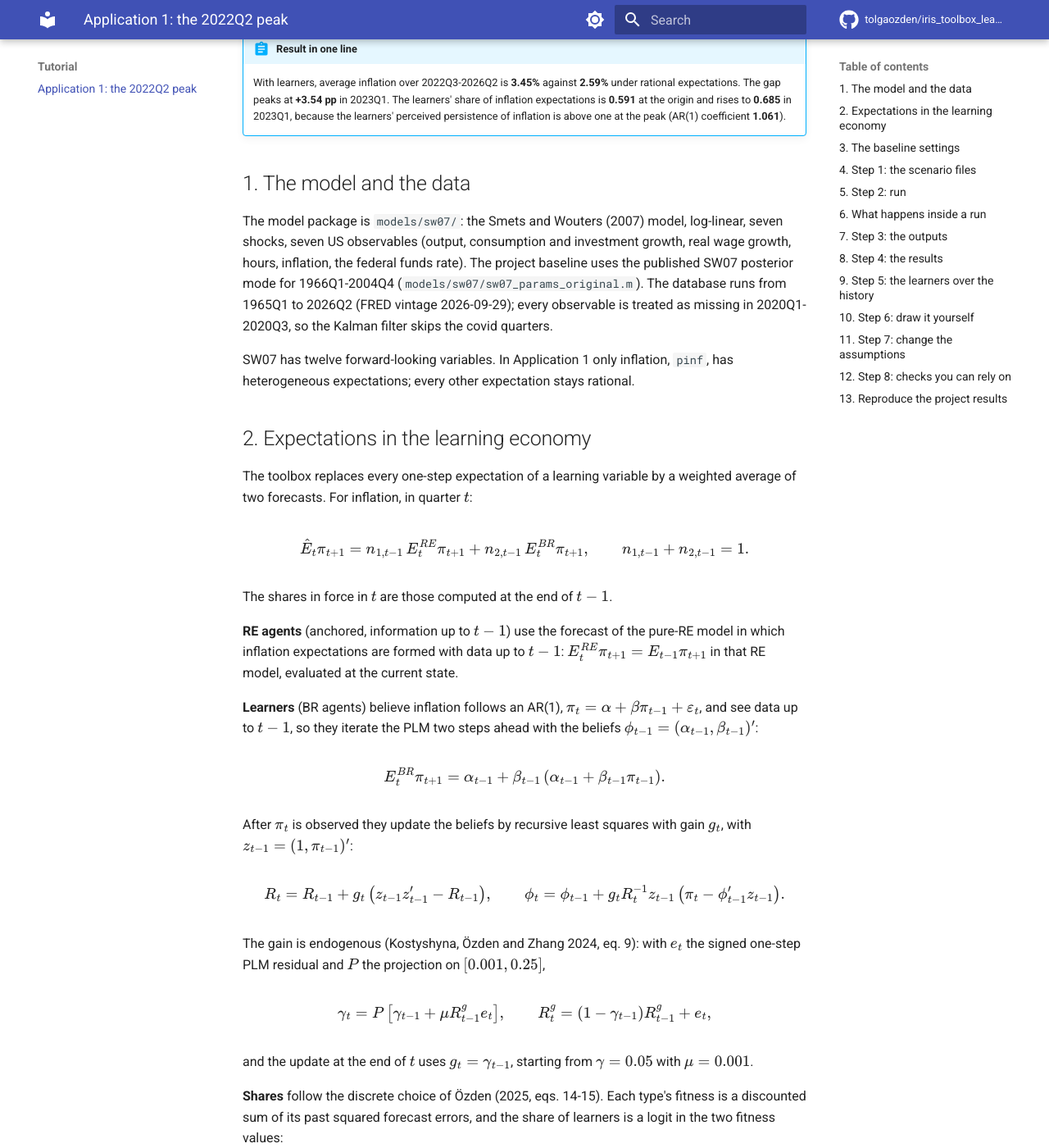
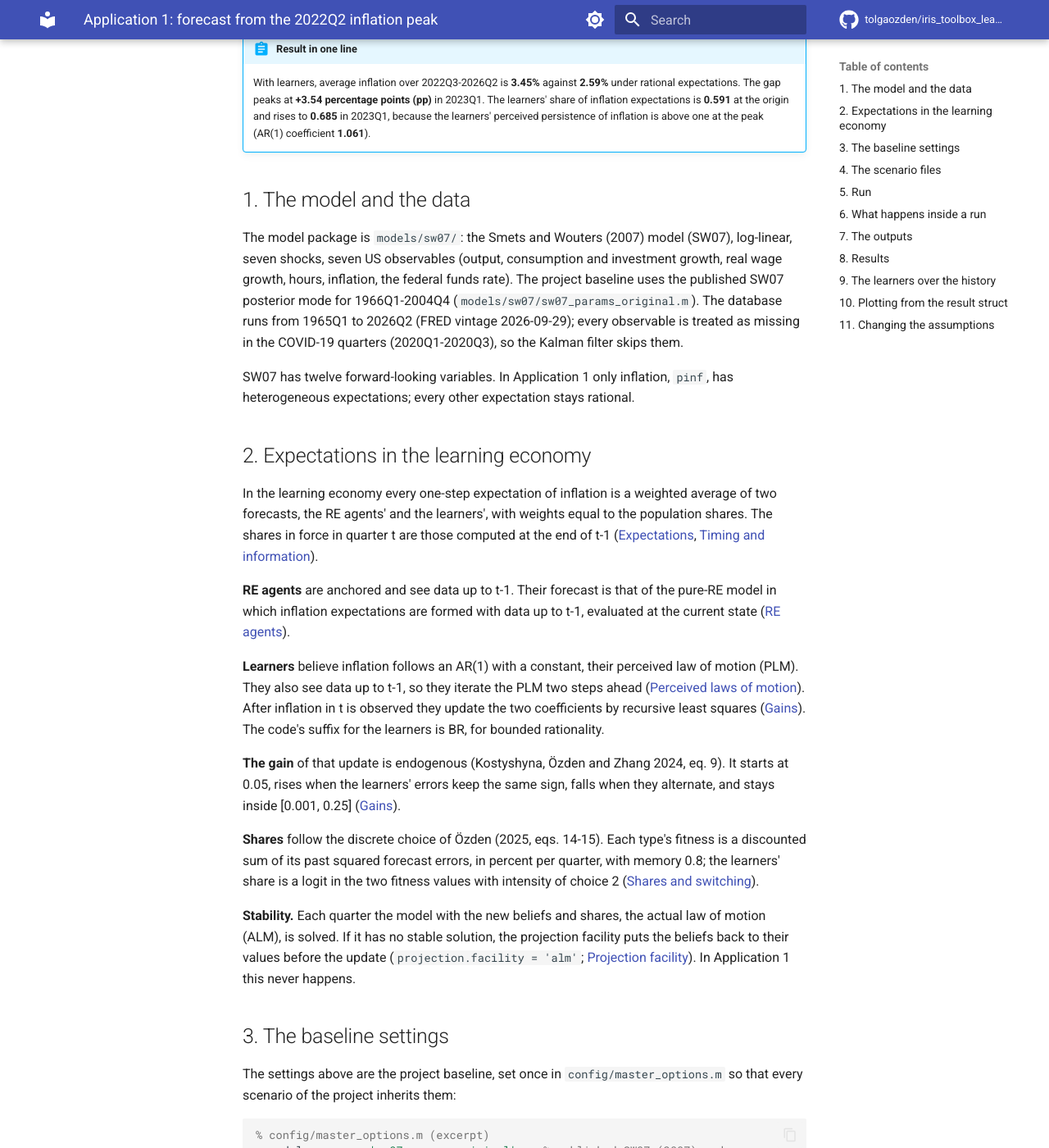
Before and after one commit to HetLearn/iris_toolbox_learning, an MkDocs documentation site: the page built from docs_site/applications/app1-peak.md, in a window 1280 px wide and 1400 px high, scrolled down 469 px. Shown: the whole window at 82% size. Built offline with MkDocs 1.6.1 and Material for MkDocs 9.7.7, drawn with Linux system fonts in a browser that asks for light colours; comment, search, counter and statistics services are not loaded; some of the changed text lies outside the part shown.

Commit message:
Site: Application 1 tutorial becomes the first application page (docs_site/applications/app1-peak.md)
US spelling, no second person, abbreviations spelled out on first use, internal dates and labels removed, notation aligned with the technical appendix.

````diff
--- a/docs_site/tutorial/application-1.md
+++ b/docs_site/applications/app1-peak.md
@@ -2,95 +2,66 @@
 
 This is the main tutorial. It takes one question through the whole toolbox: the scenario
 files, the run, what happens inside it, the output files, and the results with the figures
-and numbers of the project's baseline (results of 2026-10-21, `results/summary_v3/`).
+and numbers of the project's baseline (summary tables in `results/summary_v3/`).
 
-**The question.** US inflation (GDP deflator) peaked in 2022Q2 at 8.9% annualised. Suppose
+**The question.** US inflation (GDP deflator) peaked in 2022Q2 at 8.9% annualized. Suppose
 that from that quarter on no further shocks hit the economy. How fast does inflation come
-down if every agent has rational expectations, and how fast if part of the population forms
-inflation expectations by adaptive learning, with the share of learners moving with recent
-forecast performance?
+down if every agent has rational expectations (RE), and how fast if part of the population
+forms inflation expectations by adaptive learning, with the share of learners moving with
+recent forecast performance?
 
 !!! abstract "Result in one line"
     With learners, average inflation over 2022Q3-2026Q2 is **3.45%** against **2.59%** under
-    rational expectations. The gap peaks at **+3.54 pp** in 2023Q1. The learners' share of
-    inflation expectations is **0.591** at the origin and rises to **0.685** in 2023Q1,
-    because the learners' perceived persistence of inflation is above one at the peak
-    (AR(1) coefficient **1.061**).
+    rational expectations. The gap peaks at **+3.54 percentage points (pp)** in 2023Q1. The
+    learners' share of inflation expectations is **0.591** at the origin and rises to
+    **0.685** in 2023Q1, because the learners' perceived persistence of inflation is above one
+    at the peak (AR(1) coefficient **1.061**).
 
 ## 1. The model and the data
 
-The model package is `models/sw07/`: the Smets and Wouters (2007) model, log-linear, seven
-shocks, seven US observables (output, consumption and investment growth, real wage growth,
-hours, inflation, the federal funds rate). The project baseline uses the published SW07
+The model package is `models/sw07/`: the Smets and Wouters (2007) model (SW07), log-linear,
+seven shocks, seven US observables (output, consumption and investment growth, real wage
+growth, hours, inflation, the federal funds rate). The project baseline uses the published SW07
 posterior mode for 1966Q1-2004Q4 (`models/sw07/sw07_params_original.m`). The database runs
-from 1965Q1 to 2026Q2 (FRED vintage 2026-09-29); every observable is treated as missing in
-2020Q1-2020Q3, so the Kalman filter skips the covid quarters.
+from 1965Q1 to 2026Q2 (FRED vintage 2026-09-29); every observable is treated as missing in the
+COVID-19 quarters (2020Q1-2020Q3), so the Kalman filter skips them.
 
 SW07 has twelve forward-looking variables. In Application 1 only inflation, `pinf`, has
 heterogeneous expectations; every other expectation stays rational.
 
 ## 2. Expectations in the learning economy
 
-The toolbox replaces every one-step expectation of a learning variable by a weighted
-average of two forecasts. For inflation, in quarter \(t\):
+In the learning economy every one-step expectation of inflation is a weighted average of two
+forecasts, the RE agents' and the learners', with weights equal to the population shares. The
+shares in force in quarter t are those computed at the end of t-1
+([Expectations](../options/expectations.md#what-the-toolbox-does-with-the-model),
+[Timing and information](../options/timing.md#the-order-of-events-in-quarter-t)).
 
-\[
-\hat E_t \pi_{t+1} = n_{1,t-1}\, E^{RE}_t \pi_{t+1} + n_{2,t-1}\, E^{BR}_t \pi_{t+1},
-\qquad n_{1,t-1} + n_{2,t-1} = 1 .
-\]
+**RE agents** are anchored and see data up to t-1. Their forecast is that of the pure-RE model
+in which inflation expectations are formed with data up to t-1, evaluated at the current state
+([RE agents](../options/re-agents.md)).
 
-The shares in force in \(t\) are those computed at the end of \(t-1\).
+**Learners** believe inflation follows an AR(1) with a constant, their perceived law of motion
+(PLM). They also see data up to t-1, so they iterate the PLM two steps ahead
+([Perceived laws of motion](../options/plm.md#how-a-plm-forecasts)). After inflation in t is
+observed they update the two coefficients by recursive least squares
+([Gains](../options/gains.md)). The code's suffix for the learners is BR, for bounded
+rationality.
 
-**RE agents** (anchored, information up to \(t-1\)) use the forecast of the pure-RE model in
-which inflation expectations are formed with data up to \(t-1\): \(E^{RE}_t \pi_{t+1} =
-E_{t-1}\pi_{t+1}\) in that RE model, evaluated at the current state.
-
-**Learners** (BR agents) believe inflation follows an AR(1),
-\(\pi_t = \alpha + \beta \pi_{t-1} + \varepsilon_t\), and see data up to \(t-1\), so they
-iterate the PLM two steps ahead with the beliefs \(\phi_{t-1} = (\alpha_{t-1}, \beta_{t-1})'\):
-
-\[
-E^{BR}_t \pi_{t+1} = \alpha_{t-1} + \beta_{t-1}\left(\alpha_{t-1} + \beta_{t-1}\pi_{t-1}\right).
-\]
-
-After \(\pi_t\) is observed they update the beliefs by recursive least squares with gain
-\(g_t\), with \(z_{t-1} = (1, \pi_{t-1})'\):
-
-\[
-R_t = R_{t-1} + g_t\left(z_{t-1}z_{t-1}' - R_{t-1}\right), \qquad
-\phi_t = \phi_{t-1} + g_t R_t^{-1} z_{t-1}\left(\pi_t - \phi_{t-1}' z_{t-1}\right).
-\]
-
-The gain is endogenous (Kostyshyna, Özden and Zhang 2024, eq. 9): with \(e_t\) the signed
-one-step PLM residual and \(P\) the projection on \([0.001, 0.25]\),
-
-\[
-\gamma_t = P\left[\gamma_{t-1} + \mu R^g_{t-1} e_t\right], \qquad
-R^g_t = (1 - \gamma_{t-1}) R^g_{t-1} + e_t ,
-\]
-
-and the update at the end of \(t\) uses \(g_t = \gamma_{t-1}\), starting from \(\gamma = 0.05\)
-with \(\mu = 0.001\).
+**The gain** of that update is endogenous (Kostyshyna, Özden and Zhang 2024, eq. 9). It starts
+at 0.05, rises when the learners' errors keep the same sign, falls when they alternate, and
+stays inside [0.001, 0.25] ([Gains](../options/gains.md#the-endogenous-gain)).
 
 **Shares** follow the discrete choice of Özden (2025, eqs. 14-15). Each type's fitness is a
-discounted sum of its past squared forecast errors, and the share of learners is a logit in
-the two fitness values:
+discounted sum of its past squared forecast errors, in percent per quarter, with memory 0.8;
+the learners' share is a logit in the two fitness values with intensity of choice 2
+([Shares and switching](../options/switching.md#the-rule)).
 
-\[
-U^i_t = \omega U^i_{t-1} - (1 - \omega)\left(\pi_t - F^i_{t-1}\right)^2, \qquad i \in \{RE, BR\},
-\]
-
-\[
-n_{2,t} = \frac{\exp(\chi U^{BR}_t)}{\exp(\chi U^{RE}_t) + \exp(\chi U^{BR}_t)},
-\]
-
-where \(F^i_{t-1}\) is type \(i\)'s forecast of \(\pi_t\) made in \(t-1\), errors are in percent
-per quarter, \(\chi = 2\) is the intensity of choice and \(\omega = 0.8\) the memory.
-
-**Stability.** Each quarter the model with the new beliefs and shares (the actual law of
-motion, ALM) is solved. If it has no stable solution, the projection facility puts the
-beliefs back to their values before the update (`projection.facility = 'alm'`). In
-Application 1 this never happens.
+**Stability.** Each quarter the model with the new beliefs and shares, the actual law of
+motion (ALM), is solved. If it has no stable solution, the projection facility puts the
+beliefs back to their values before the update (`projection.facility = 'alm'`;
+[Projection facility](../options/projection-facility.md)). In Application 1 this never
+happens.
 
 ## 3. The baseline settings
 
@@ -114,10 +85,11 @@
 ```
 
 These values differ from the toolbox defaults in `hetlearn.defaults()` (constant gain 0.0585,
-\(\chi = 0.51\), memory 0.6, period-t RE information, smoothed history, facility `'plm_alm'`).
-A new project starts from the defaults; set your own baseline in your `master_options.m`.
+intensity of choice 0.51, memory 0.6, period-t RE information, smoothed history, facility
+`'plm_alm'`). A new project starts from the defaults and sets its own baseline in its
+`config/master_options.m`.
 
-## 4. Step 1: the scenario files
+## 4. The scenario files
 
 Every SW07 scenario descends from one parent, `scenarios/sw07/base/sw07_re.m`. It sets the
 model, finds the inflation peak and fixes the horizon. It also lists every other option as a
@@ -181,7 +153,7 @@
 `a1_learn` is the parent of every learning scenario in the other applications and the model
 variants, so a change here reaches all of them.
 
-## 5. Step 2: run
+## 5. Run
 
 ```matlab
 setup_paths
@@ -195,8 +167,7 @@
 res    = hetlearn.run(a1_learn());
 ```
 
-On this machine the two runs take about 16 and 11 seconds. A failing run under
-`run_applications` is printed and logged, and the next one runs.
+A failing run under `run_applications` is printed and logged, and the next one runs.
 
 ## 6. What happens inside a run
 
@@ -204,18 +175,18 @@
 
 | Stage | Function | What it does in Application 1 |
 |---|---|---|
-| Options | `hetlearn.load_options` | Merges `hetlearn.defaults()` < `config/master_options.m` < `cfg`, checks every name and value |
+| Options | `hetlearn.load_options` | Merges the defaults, `config/master_options.m` and `cfg` ([order](../options/index.md#how-options-reach-a-run)), checks every name and value |
 | Package | `hetlearn.load_spec` | Reads `models/sw07/model_spec.m` |
 | Model | `hetlearn.load_model` | Writes the extended model `models/sw07/generated/sw07_ext_ar1_relag.model` (once): every `pinf{+1}` becomes the mixed expectation of section 2. Checks that with RE shares of 1 it reproduces the original model (collapse test), computes the anchored-RE coefficients, solves |
 | RE filter | `hetlearn.re_filter` | Kalman filter and smoother of the RE model over 1965Q1-2026Q2, cached in `generated/refilter_*.mat` |
-| History | `hetlearn.engine.history` | Initial beliefs at 1966Q1 from the RE model's moments, initial share 0.5. Each quarter to 2022Q2: RE forecast and the learners' data from the one-sided RE filter, forecast errors, fitness and shares, the gain, the RLS update, the ALM check |
+| History | `hetlearn.engine.history` | Initial beliefs at 1966Q1 from the RE model's moments, initial share 0.5. Each quarter to 2022Q2: RE forecast and the learners' data from the one-sided RE filter, forecast errors, fitness and shares, the gain, the recursive least-squares update, the ALM check |
 | Forecast | `hetlearn.engine.forecast` | From the smoothed 2022Q2 state, 16 quarters with zero shocks. Each quarter: the model with the current beliefs and shares is solved and simulated one quarter, then beliefs, gain and shares update on the simulated outcome |
 | Save | `hetlearn.engine.save_results` | Writes `results/a1_learn/` |
 
 The engine asserts each quarter that the learners' forecast inside the model equals their
-PLM forecast with \(\phi_{t-1}\) on their information set.
+PLM forecast with the beliefs of the end of t-1 on their information set.
 
-## 7. Step 3: the outputs
+## 7. The outputs
 
 `results/a1_learn/` holds:
 
@@ -230,8 +201,8 @@
 | `loss.csv` | Discounted policy loss with the default weights (SW07 has a policy section) |
 
 The learning fields of `res.learning.pinf`: `alpha_pinf`, `beta_pinf` (beliefs),
-`R_alpha_pinf`, `R_beta_pinf` (diagonal of \(R\)), `gain`, `gain_R`, `n1`, `n2` (shares
-computed at the end of each quarter), `n1_model` (RE share in force in the model),
+`R_alpha_pinf`, `R_beta_pinf` (diagonal of the moment matrix), `gain`, `gain_R`, `n1`, `n2`
+(shares computed at the end of each quarter), `n1_model` (RE share in force in the model),
 `zetaRE`, `zetaBR` (fitness), `FE_RE`, `FE_BR` (squared errors), `fRE`, `fBR` (forecasts).
 
 ```matlab
@@ -243,17 +214,17 @@
 res.events                   % empty table: the facility never acted
 ```
 
-## 8. Step 4: the results
+## 8. Results
 
 ![Application 1](../assets/figures/fig_app1.png){ .figure }
 
 *Panels a-d: data (black), RE benchmark `a1_re` (blue, dashed) and learning economy
-`a1_learn` (orange), annualised, with the forecast shaded. Panel e: the learners'
-end-of-quarter share \(n_2\). The data line has a gap in 2020Q1-2020Q3 (covid quarters treated
-as missing).*
+`a1_learn` (orange), annualized, with the forecast shaded. Panel e: the learners'
+end-of-quarter share \(n_2\). The data line has a gap in the 2020 quarters, treated as
+missing.*
 
-Averages of the forecast, in percent (inflation and growth rates q/q annualised; policy rate
-% a year):
+Averages of the forecast, in percent (inflation and growth rates quarter on quarter (q/q),
+annualized; policy rate % a year):
 
 | Variable | Data | RE | Learning | L − RE | Data | RE | Learning | L − RE |
 |---|---:|---:|---:|---:|---:|---:|---:|---:|
@@ -272,25 +243,21 @@
 | 2024Q2 | 1.85 | 2.39 | 0.625 |
 | 2026Q2 | 2.02 | 1.25 | 0.516 |
 
-How to read it:
+Learners slow the disinflation. Under RE inflation falls from 8.9% to 6.3% in the first
+quarter and to 3.2% a year later; with learners it is still 8.9% in 2022Q3 and 6.3% a year
+later. At the origin the learners' AR(1) coefficient is 1.061: after the 2021-22 surge they
+perceive inflation as explosive, so their forecast extrapolates the peak, and while inflation
+stays high their forecasts do well and their share rises to 0.685. The Taylor rule responds to
+the higher inflation. The policy rate averages 5.42% against 4.53% under RE and peaks near 7% in
+2023, and output and consumption growth are lower in the first year.
 
-- **Learners slow the disinflation.** Under RE inflation falls from 8.9% to 6.3% in the first
-  quarter and to 3.2% a year later. With learners it is still 8.9% in 2022Q3 and 6.3% a year
-  later; the learning-minus-RE gap peaks at +3.54 pp in 2023Q1.
-- **Why.** At the origin the learners' AR(1) coefficient is 1.061: after the 2021-22 surge
-  they perceive inflation as explosive, so their forecast extrapolates the peak. Since
-  inflation then stays high, their forecasts do well and their share rises to 0.685.
-- **Policy reacts.** The Taylor rule responds to the higher inflation: the policy rate
-  averages 5.42% against 4.53% under RE and peaks near 7% in 2023, and output and consumption
-  growth are lower in the first year.
-- **Undershooting.** From 2024Q4 inflation in the learning economy is below the RE path
-  (1.25% against 2.02% in 2026Q2), and the share drifts back toward 0.5. With zero shocks both
-  fitness measures decay over time, so the shares move toward 0.5 by construction.
-- **Against the data.** Realised inflation averaged 3.21%, between the two forecasts. The
-  data fell much faster than the learners' AR(1) predicted: on the data, the share of
-  learners fell to 0.229 in 2022Q4 (next section).
+From 2024Q4 inflation in the learning economy is below the RE path (1.25% against 2.02% in
+2026Q2), and the share drifts back toward 0.5, as in any zero-shock forecast
+([Shares and switching](../options/switching.md#with-zero-future-shocks)). Realized inflation
+averaged 3.21%, between the two forecasts. The data fell much faster than the learners' AR(1)
+predicted: on the data, the learners' share fell to 0.229 in 2022Q4 (next section).
 
-## 9. Step 5: the learners over the history
+## 9. The learners over the history
 
 The learners' beliefs and share at the origin are the product of learning over 1966Q1-2022Q2.
 `a6_smooth_learn` is `a1_learn` with the origin moved to 2026Q2, so it shows the same history
@@ -300,7 +267,8 @@
 
 *Panel a: the learners' end-of-quarter share \(n_2\). Panel b: the AR(1) coefficient
 \(\beta\) of their inflation PLM. Solid: learning on the RE-filtered history 1966Q1-2026Q2
-(`a6_smooth_learn`); dash-dot: the Application 1 forecast from 2022Q2.*
+(`a6_smooth_learn`); dash-dot: the Application 1 forecast from 2022Q2. The reference lines
+mark a share of 0.5 and \(\beta = 1\).*
 
 | Statistic, 1966Q1-2022Q2 | Share \(n_2\) | \(\beta\) |
 |---|---:|---:|
@@ -313,14 +281,14 @@
 inflation surprised the learners more than the RE agents, and rose to 0.591 at the end of
 2022Q2.
 
-## 10. Step 6: draw it yourself
+## 10. Plotting from the result struct
 
-The figures above are drawn from the summary tables. For your own runs, plot straight from
+The figures above are drawn from the summary tables. A new run can be plotted straight from
 `res`:
 
 ```matlab
 spec = hetlearn.load_spec('sw07');
-db = hetlearn.load_database(spec);           % the data, with the covid gap
+db = hetlearn.load_database(spec);           % the data, with the 2020 gap
 rng = qq(2018, 1):qq(2026, 2);
 
 figure
@@ -328,16 +296,16 @@
 plot(rng, 4*db.pinfobs, 'k.-')               % data
 plot(rng, 4*res_re.paths.pinfobs, '--')      % RE benchmark
 plot(rng, 4*res.paths.pinfobs)               % learning economy
-title('Inflation, % q/q annualised'); legend('data', 'RE', 'learning')
+title('Inflation, % q/q annualized'); legend('data', 'RE', 'learning')
 
 subplot(2, 1, 2)
 plot(rng, res.learning.pinf.n2)
 title('Learners'' share, end of quarter')
 ```
 
-## 11. Step 7: change the assumptions
+## 11. Changing the assumptions
 
-Each line below is a complete experiment. Run it, then compare with `a1_learn`.
+Each block below is a complete experiment; the last line compares them with `a1_learn`.
 
 ```matlab
 % Intensity of choice
@@ -385,36 +353,12 @@
 ![Perceived laws of motion](../assets/figures/fig_plm.png){ .figure }
 
 *Inflation, the learners' share and the largest root of the PLM under the baseline AR(1),
-an AR(2) and two VAR(1) PLMs. Every PLM has a largest root at or above 1 at the 2022Q2
-origin (AR(1) 1.061, AR(2) 1.086, VAR(1) in three variables 1.030, VAR(1) in twelve variables
-1.004).*
+an AR(2) and two vector autoregressive (VAR(1)) PLMs; the reference line marks a root of 1.
+Every PLM has a largest root at or above 1 at the 2022Q2 origin (AR(1) 1.061, AR(2) 1.086,
+VAR(1) in three variables 1.030, VAR(1) in twelve variables 1.004).*
 
 Details for each option: [Perceived laws of motion](../options/plm.md),
 [Gains](../options/gains.md), [Shares and switching](../options/switching.md),
 [RE agents](../options/re-agents.md), [Projection facility](../options/projection-facility.md).
-
-## 12. Step 8: checks you can rely on
-
-The summary script `results/summary_v3/build_summary_v3.m` checks the Application 1 runs
-(file `checks_v3.txt`):
-
-- **C2.** The RE run `a1_re` equals a hand-written RE(t-1) version of SW07
-  (`tests/models/sw07_re_lagged_pinf.model`), filtered and simulated on its own, to 1.7e-12.
-  That model was also checked against Dynare.
-- **C10.** In every forecast quarter of `a1_learn` the share in force equals the share
-  computed at the end of the quarter before, \(n_{2,model}(t) = n_2(t-1)\): no kept shares.
-- **C8.** Every run completed; the facility acted in no Application 1 run.
-
-## 13. Reproduce the project results
-
-```matlab
-run_applications('all')                         % every group; about 3 hours, mostly the evaluation
-run('results/summary_v3/build_summary_v3.m')    % summary tables and checks, about 3 minutes
-```
-
-```powershell
-python reports/build_report_v3.py               # HTML report, about 10 seconds
-```
-
-The summary script reads the results of every scenario, so it needs all groups, not only
-`app1`.
+The checks run on these results and the commands that reproduce them are on the
+[Applications](index.md#checks-and-reproduction) page.
````
Also changed, not shown: other parts of docs_site/applications/app1-peak.md (+1 -1 lines).
